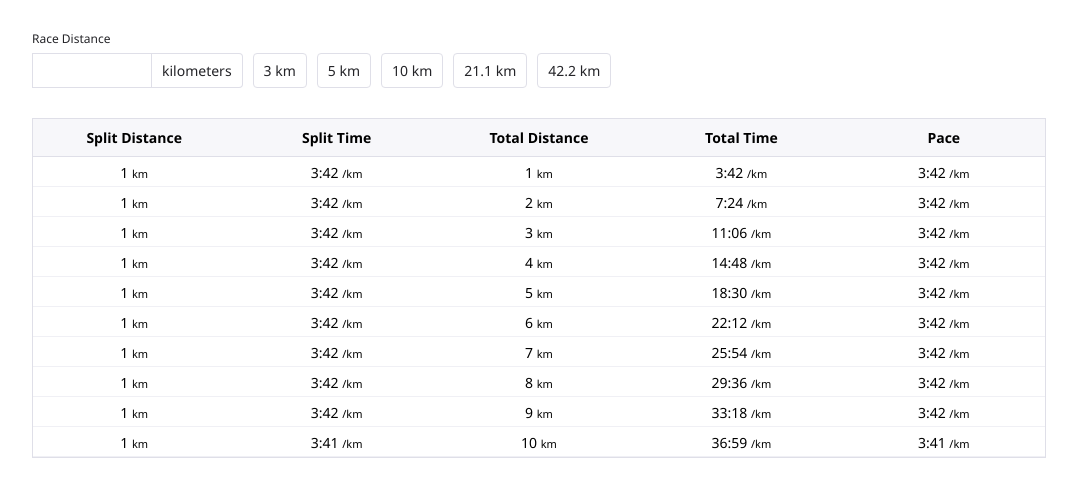
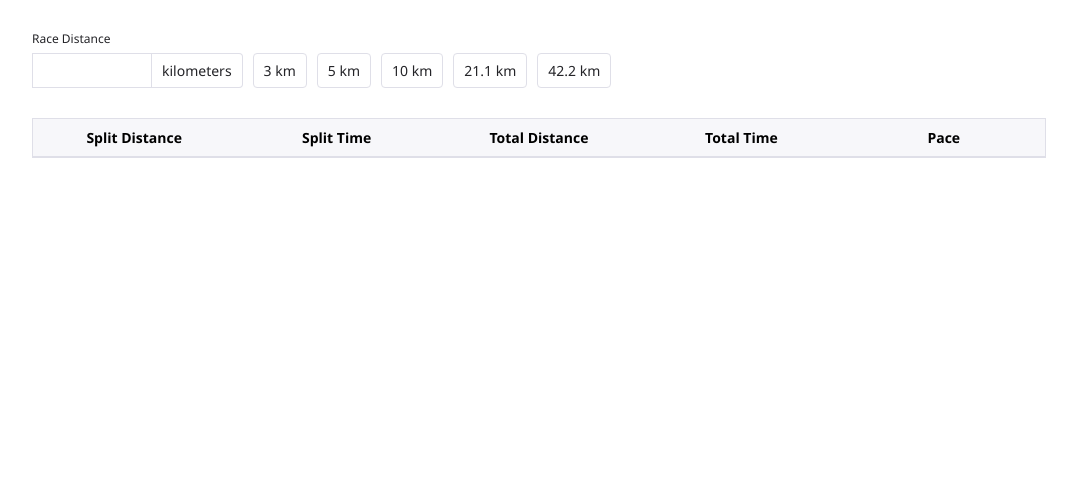
Before and after one commit to kongsgard/pacer, a SvelteKit app: page / in a window 1280 px wide. Shown: the top 496 px of the page, without its empty margins (101-1178 px from the left). Built offline with nearby package versions, Linux system fonts and the light colour scheme.

Commit message:
feat: add race details store

```diff
--- a/src/lib/components/data-table/data-table.svelte
+++ b/src/lib/components/data-table/data-table.svelte
@@ -1,14 +1,15 @@
 <script lang="ts">
-	import type { Duration } from '$lib/functions/duration';
-	import { computeRunningData } from '$lib/functions/splits';
+	import { Duration } from '$lib/functions/duration';
+	import { computeRunningData, type IRunningData } from '$lib/functions/splits';
+	import { raceDetails } from '../../../routes/stores';
 	import TableCell, { CellSuffix } from './table-cell.svelte';
 
-	export let totalTime: Duration;
-	export let totalDistance: number;
-	export let splitDistance: number;
+	export let totalTime: Duration = Duration.fromObject({ minutes: 30 });
+	export let splitDistance: number = 1;
 
 	let columns = ['Split Distance', 'Split Time', 'Total Distance', 'Total Time', 'Pace'];
-	const data = computeRunningData(totalTime, totalDistance, splitDistance);
+	let data: IRunningData[] = [];
+	$: data = computeRunningData(totalTime, $raceDetails.raceDistance, splitDistance);
 </script>
 
 <table>
--- a/src/lib/functions/splits.ts
+++ b/src/lib/functions/splits.ts
@@ -10,9 +10,13 @@ export interface IRunningData {
 
 export function computeRunningData(
 	totalTime: Duration,
-	totalDistance: number,
-	splitDistance: number
+	totalDistance?: number,
+	splitDistance?: number
 ): IRunningData[] {
+	if (!totalDistance || !splitDistance) {
+		return [];
+	}
+
 	const splitDistances = computeSplitDistances(totalDistance, splitDistance);
 	const splits = computeEqualSplits(totalTime, totalDistance, splitDistance);
 	const totalDistances = computeCumulativeNumber(splitDistances);
--- a/src/routes/+page.svelte
+++ b/src/routes/+page.svelte
@@ -4,13 +4,12 @@
 	import { Duration } from '$lib/functions/duration';
 
 	const totalTime = Duration.fromObject({ minutes: 36, seconds: 59 });
-	const totalDistance = 10;
 	const splitDistance = 1;
 </script>
 
 <main>
 	<RaceDistance />
-	<DataTable {totalTime} {totalDistance} {splitDistance} />
+	<DataTable {totalTime} {splitDistance} />
 </main>
 
 <style>
--- a/src/routes/race-distance.svelte
+++ b/src/routes/race-distance.svelte
@@ -1,17 +1,21 @@
+<script>
+	import { raceDetails } from './stores';
+</script>
+
 <fieldset>
 	<legend>Race Distance</legend>
 
 	<div class="custom-input">
-		<input type="number" />
+		<input type="number" inputmode="decimal" bind:value={$raceDetails.raceDistance} />
 		<div>kilometers</div>
 	</div>
 
 	<div class="button-group">
-		<button>3 km</button>
-		<button>5 km</button>
-		<button>10 km</button>
-		<button>21.1 km</button>
-		<button>42.2 km</button>
+		<button on:click={() => ($raceDetails.raceDistance = 3)}>3 km</button>
+		<button on:click={() => ($raceDetails.raceDistance = 5)}>5 km</button>
+		<button on:click={() => ($raceDetails.raceDistance = 10)}>10 km</button>
+		<button on:click={() => ($raceDetails.raceDistance = 21.1)}>21.1 km</button>
+		<button on:click={() => ($raceDetails.raceDistance = 42.2)}>42.2 km</button>
 	</div>
 </fieldset>
 
--- /dev/null
+++ b/src/routes/stores.ts
@@ -0,0 +1,14 @@
+import { Duration } from '$lib/functions/duration';
+import { writable } from 'svelte/store';
+
+export interface IRaceDetails {
+	targetTime: Duration;
+	raceDistance?: number;
+	splitDistance?: number;
+}
+
+export const raceDetails = writable<IRaceDetails>({
+	targetTime: Duration.fromObject({}),
+	raceDistance: undefined,
+	splitDistance: undefined
+});
```
